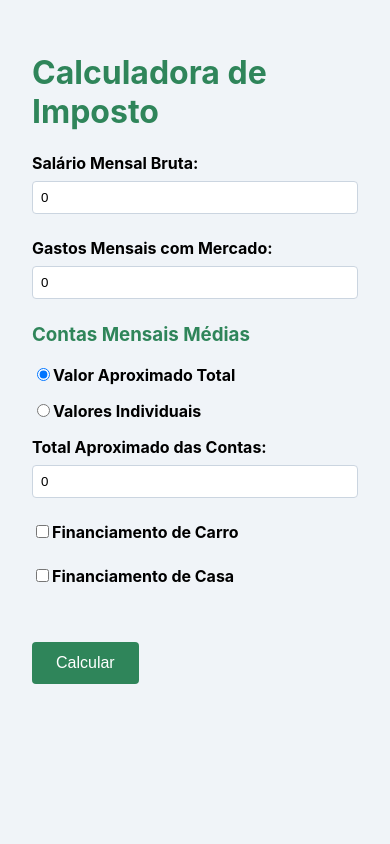
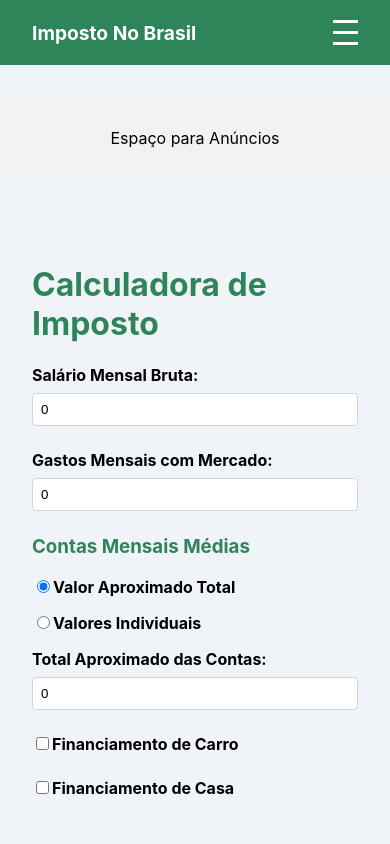
Before and after one commit to MaxxNine/monthly-tax-calculator, a Next.js app: page / in a window 390 px wide. Shown: the top 844 px of the page. Built offline with nearby package versions, Linux system fonts and the light colour scheme.

Commit message:
Adding things

```diff
--- a/src/components/AdvertisementBanner.module.css
+++ b/src/components/AdvertisementBanner.module.css
@@ -4,3 +4,13 @@
     padding: 1rem;
     margin: 1rem 0;
 }
+
+.wrapper {
+    padding: 1rem 0;
+}
+@media screen and (max-width: 768px) {
+
+.marginTop {
+    padding-top: 80px;
+}
+}
--- a/src/components/AdvertisementBanner.tsx
+++ b/src/components/AdvertisementBanner.tsx
@@ -1,10 +1,12 @@
 import styles from './AdvertisementBanner.module.css';
 
-const AdvertisementBanner = () => {
+const AdvertisementBanner = ({ startScreen }: { startScreen?: boolean }) => {
     return (
-        <div className={styles.banner}>
-            {/* Placeholder for advertisement */}
-            <p>Espaço para Anúncios</p>
+        <div className={`${styles.wrapper} ${startScreen ? styles.marginTop : ''}`}>
+            <div className={styles.banner}>
+                {/* Placeholder for advertisement */}
+                <p>Espaço para Anúncios</p>
+            </div>
         </div>
     );
 };
--- a/src/components/CalculatorForm.tsx
+++ b/src/components/CalculatorForm.tsx
@@ -12,6 +12,7 @@ import Bills from './Expenses/Bills';
 import CarFinancing from './Expenses/CarFinancing';
 import HouseFinancing from './Expenses/HouseFinancing';
 import { SELIC_HOJE } from '@/constants/taxes';
+import Link from 'next/link';
 
 // Helper function to format currency values
 const formatCurrency = (value: number) => {
@@ -247,7 +248,7 @@ const CalculatorForm = () => {
 
 
                     <div className="results-link">
-                        <a href="/rules">Veja como o cálculo é feito</a>
+                        <Link href="/rules">Veja como o cálculo é feito</Link>
                     </div>
                 </div>
             )}
--- a/src/components/Expenses/HouseFinancing.tsx
+++ b/src/components/Expenses/HouseFinancing.tsx
@@ -23,7 +23,7 @@ const HouseFinancing: React.FC = () => {
         if (houseFinancing) {
             calculateLoanDetails();
         }
-    }, [houseFinancing, houseValue, initialPayment, interestRate, loanTermMonths, useSelicRate]);
+    }, [calculateLoanDetails, houseFinancing, houseValue, initialPayment, interestRate, loanTermMonths, useSelicRate]);
 
     return (
         <div>
--- a/src/components/Navbar.module.css
+++ b/src/components/Navbar.module.css
@@ -1,9 +1,11 @@
+/* components/Navbar.module.css */
 .nav {
   display: flex;
   justify-content: space-between;
   align-items: center;
-  background-color: #2f855a; /* Changed to a shade of green */
+  background-color: #2f855a; /* Shade of green */
   padding: 1rem 2rem;
+  position: relative;
 }
 
 .logo a {
@@ -26,3 +28,90 @@
   color: white;
   text-decoration: none;
 }
+
+/* Hamburger menu styles */
+.hamburger {
+  display: none;
+  flex-direction: column;
+  cursor: pointer;
+}
+
+.bar {
+  height: 3px;
+  width: 25px;
+  background-color: white;
+  margin: 4px 0;
+  transition: all 0.3s ease;
+}
+
+/* Responsive Styles */
+@media screen and (max-width: 768px) {
+
+
+  .navLinks {
+    display: none;
+    flex-direction: column;
+    position: absolute;
+    width: 100%;
+    top: 50px; /* Adjust based on navbar height */
+    left: 0;
+    background-color: #2f855a;
+    text-align: center;
+    z-index: 1;
+  }
+
+  .navLinks.active {
+    display: flex;
+  }
+
+  .navLinks {
+    padding: 12px 0;
+    align-items: center;
+  }
+
+  .navLinks li {
+    padding: 1rem 0;
+    margin: 0;
+  }
+
+  .hamburger {
+    display: flex;
+    flex-direction: column;
+    z-index: 2;
+  }
+
+  /* Adjust logo and nav positioning */
+  .nav {
+    justify-content: space-between;
+    align-items: center;
+    position: fixed;
+    width: 100%;
+    box-sizing: border-box;
+  }
+
+  .logo {
+    flex: 1;
+  }
+
+  .logo a {
+    font-size: 1.2rem; /* Adjust font size if needed */
+  }
+
+  /* Hamburger animation */
+  .hamburger.active .bar:nth-child(2) {
+    opacity: 0;
+  }
+
+  .hamburger.active .bar:nth-child(1) {
+    transform: translateY(11px) rotate(45deg);
+  }
+
+  .hamburger.active .bar:nth-child(3) {
+    transform: translateY(-11px) rotate(-45deg);
+  }
+
+  .bar {
+    background-color: white;
+    transition: all 0.3s ease;
+  }
+}
--- a/src/components/Navbar.tsx
+++ b/src/components/Navbar.tsx
@@ -1,13 +1,21 @@
+// components/NavBar.js
+import { useState } from 'react';
 import Link from 'next/link';
 import styles from './Navbar.module.css';
 
 const NavBar = () => {
+    const [menuOpen, setMenuOpen] = useState(false);
+
+    const toggleMenu = () => {
+        setMenuOpen(!menuOpen);
+    };
+
     return (
         <nav className={styles.nav}>
             <div className={styles.logo}>
-                <Link href="/">Calculadora de Impostos Mensais</Link>
+                <Link href="/">Imposto No Brasil</Link>
             </div>
-            <ul className={styles.navLinks}>
+            <ul className={`${styles.navLinks} ${menuOpen ? styles.active : ''}`}>
                 <li>
                     <Link href="/">Calculadora</Link>
                 </li>
@@ -15,6 +23,14 @@ const NavBar = () => {
                     <Link href="/rules">Regras</Link>
                 </li>
             </ul>
+            <div
+                className={`${styles.hamburger} ${menuOpen ? styles.active : ''}`}
+                onClick={toggleMenu}
+            >
+                <span className={styles.bar}></span>
+                <span className={styles.bar}></span>
+                <span className={styles.bar}></span>
+            </div>
         </nav>
     );
 };
--- a/src/hooks/useMarketExpenditure.ts
+++ b/src/hooks/useMarketExpenditure.ts
@@ -1,4 +1,3 @@
-import { COFINS, ICMS, PIS } from '@/constants/taxes';
 import useExpenseStore from '../store/useExpenseStore';
 import { applyUsualFees } from '@/constants/functions';
 
--- a/src/pages/index.tsx
+++ b/src/pages/index.tsx
@@ -1,6 +1,8 @@
 // pages/index.js
 import Head from 'next/head';
 import CalculatorForm from '../components/CalculatorForm';
+import NavBar from '@/components/Navbar';
+import AdvertisementBanner from '@/components/AdvertisementBanner';
 
 const CalculatorPage = () => {
     return (
@@ -34,10 +36,15 @@ const CalculatorPage = () => {
                 <meta name="twitter:image" content="https://seu-dominio.com/images/og-image.jpg" />
                 <link rel="canonical" href="https://seu-dominio.com" />
             </Head>
+            <NavBar />
+            <AdvertisementBanner startScreen />
+
             <main>
                 <h1>Calculadora de Imposto</h1>
                 <CalculatorForm />
             </main>
+            <AdvertisementBanner />
+
         </>
     );
 };
--- a/src/pages/rules.tsx
+++ b/src/pages/rules.tsx
@@ -43,7 +43,7 @@ const Rules: React.FC<RulesProps> = ({ content }) => {
                 <link rel="canonical" href="https://seu-dominio.com/rules" />
             </Head>
             <NavBar />
-            <AdvertisementBanner />
+            <AdvertisementBanner startScreen />
             <main>
                 <h1>Regras de Cálculo</h1>
                 <article>
```
Also changed, not shown: next-sitemap.config.js (renamed from next-sitemap-config.js).
